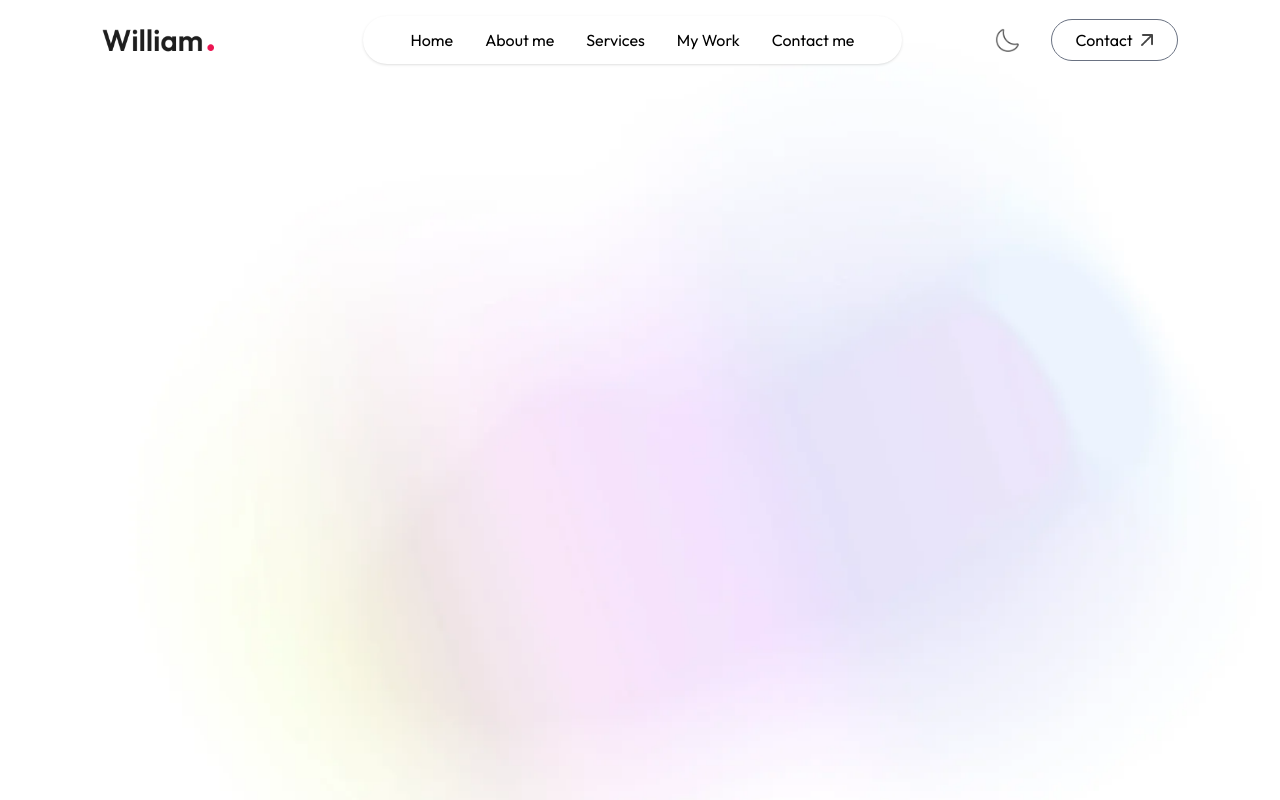
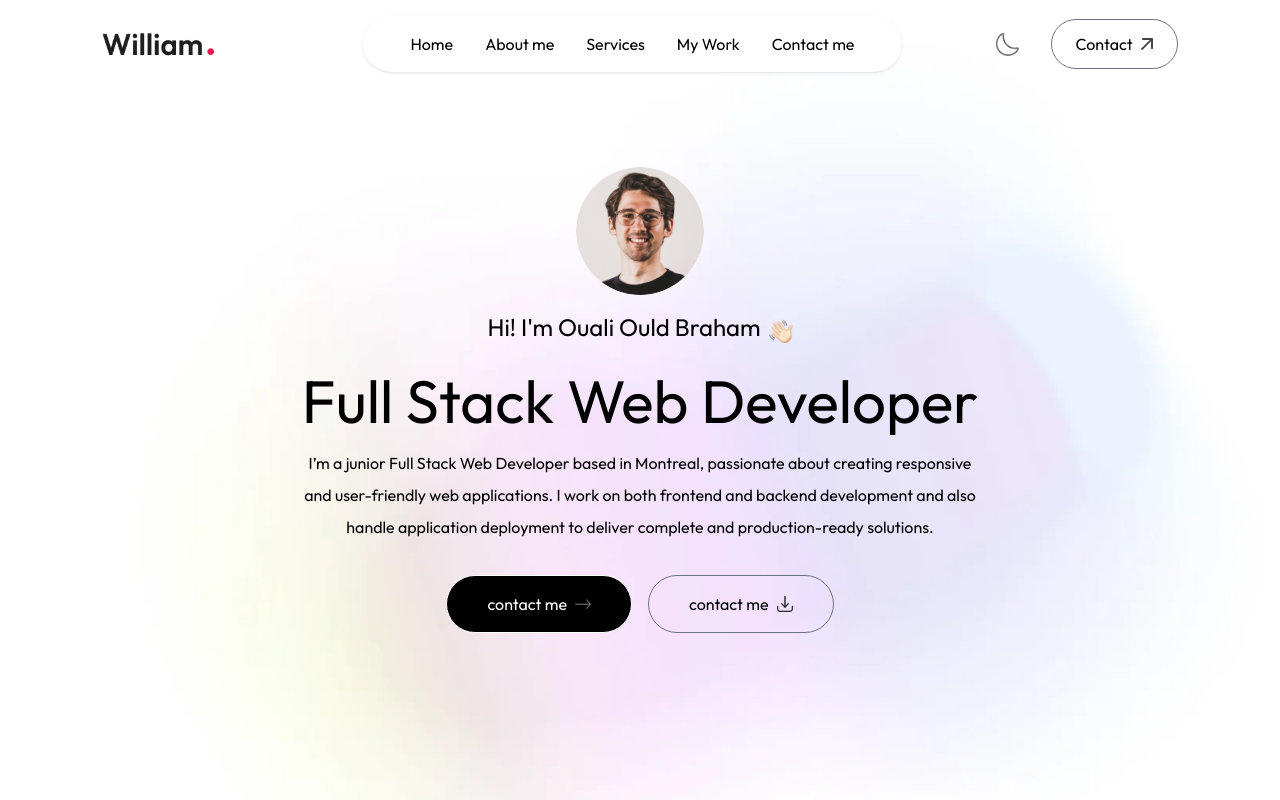
Before and after one commit to ouali99/portfolio, a Next.js app: page / in a window 1280 px wide. Built offline with nearby package versions, Linux system fonts and the light colour scheme; a web font is replaced by a local one.

Commit message:
add Header.jsx

```diff
--- /dev/null
+++ b/app/components/Header.jsx
@@ -0,0 +1,35 @@
+import React from 'react'
+import Image from 'next/image'
+import {assets} from '../../assets/assets.js'
+
+const Header = () => {
+  return (
+    <div className="w-11/12 max-w-3xl text-center mx-auto h-screen flex flex-col items-center justify-center gap-4">
+        <div>
+            <Image src={assets.profile_img} alt="" className="rounded-full w-32" />
+        </div>
+        <h3 className="flex items-end gap-2 text-xl md:text-2xl mb-3 font-Ovo">
+            Hi! I'm Ouali Ould Braham
+            <Image src={assets.hand_icon} alt="" className="w-6" />
+        </h3>
+        <h1 className="text-3xl sm:text-6xl lg:test-[66px] ">
+            Full Stack Web Developer
+        </h1>
+        <p className="max-w-2xl mx-auto font-Ovo">
+            I’m a junior Full Stack Web Developer based in Montreal, passionate about creating responsive and user-friendly web applications. I work on both frontend and backend development and also handle application deployment to deliver complete and production-ready solutions.
+        </p>
+        <div className="flex flex-col sm:flex-row items-center gap-4 mt-4">
+            <a href="#contact" className="px-10 py-3 border rounded-white rounded-full bg-black text-white flex items-center gap-2">
+                contact me
+                <Image src={assets.right_arrow} alt="" className="w-4" />
+            </a>
+            <a href="#sample-resume.pdf" download className="px-10 py-3 border rounded-full border-gray-500 flex items-center gap-2">
+                contact me
+                <Image src={assets.download_icon} alt="" className="w-4" />
+            </a>
+        </div>
+    </div>
+  )
+}
+
+export default Header
--- a/app/components/Navbar.jsx
+++ b/app/components/Navbar.jsx
@@ -25,6 +25,7 @@ const Navbar = () => {
               width={112}
               height={40}
               className="w-28 cursor-pointer mr-14"
+              priority={true}
             />
         </a>
         <ul className="hidden md:flex items-center gap-6 lg:gap-8 rounded-full px-12 py-3 bg-white shadow-sm bg-opacity-50">
--- a/app/layout.js
+++ b/app/layout.js
@@ -18,7 +18,8 @@ export default function RootLayout({ children })  {
   return (
     <html lang="en">
       <body
-        className={`${outfit.className} ${ovo.className} antialiased`}
+        className={`${outfit.className} ${ovo.className} antialiased leading-8
+        overflow-x-hidden`}
       >
         {children}
       </body>
--- a/app/page.js
+++ b/app/page.js
@@ -1,10 +1,12 @@
 "use client";
+import Header from "./components/Header";
 import Navbar from "./components/Navbar";
 
 export default function Home() {
   return (
     <>
       <Navbar />
+      <Header />
     </>
   );
 }
--- a/tailwind.config.mjs
+++ b/tailwind.config.mjs
@@ -15,8 +15,8 @@ export default {
                 darkTheme: '#11001F',
             },
             fontFamily: {
-                outfit: ['Outfit', 'sans-serif'],
-                ovo: ['Ovo', 'serif'],
+                Outfit: ['Outfit', 'sans-serif'],
+                Ovo: ['Ovo', 'serif'],
             },
         },
     },
```
